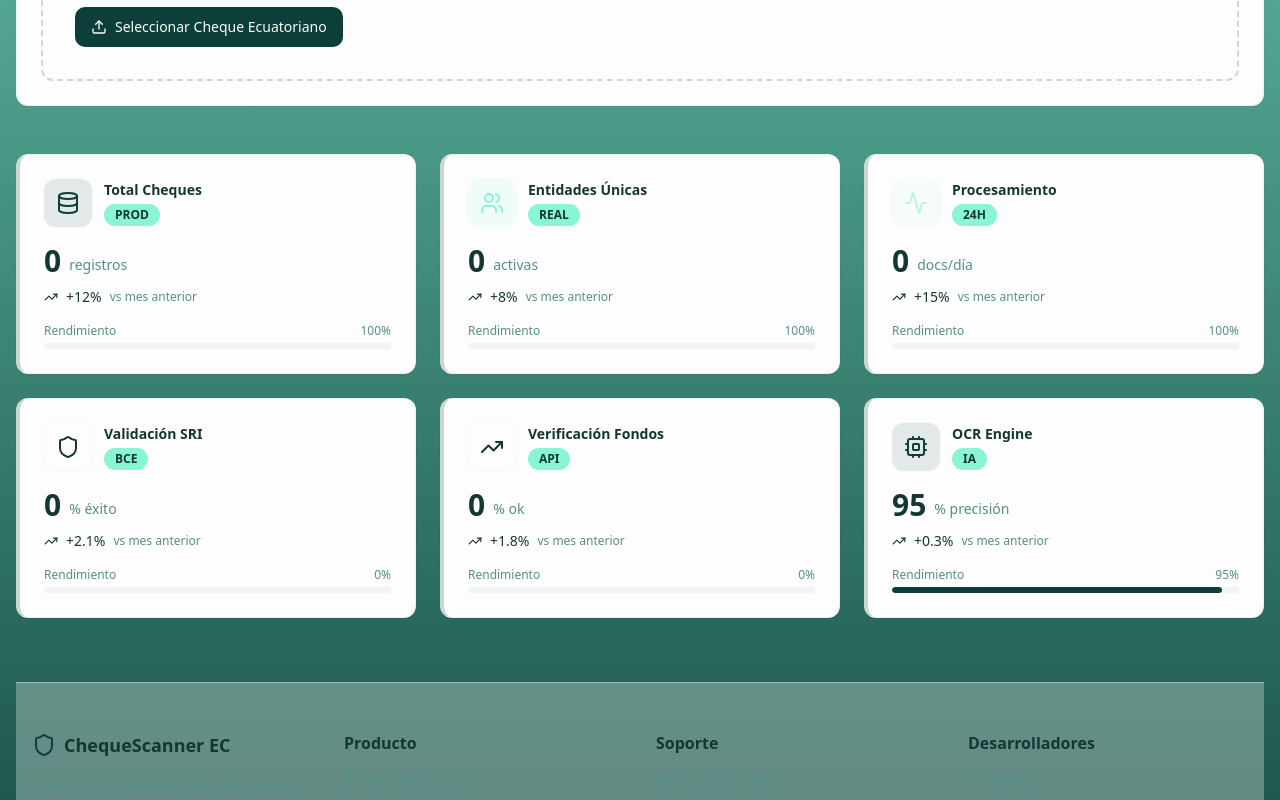
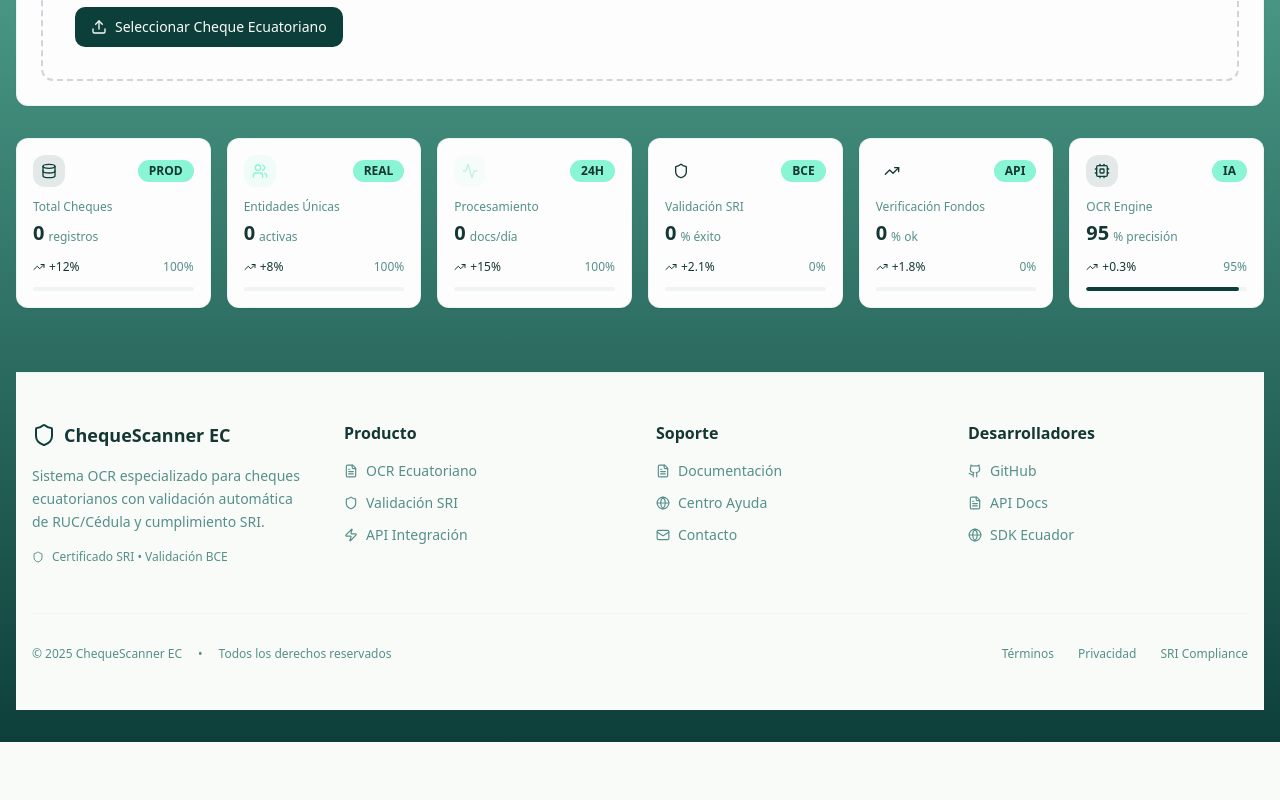
Before and after one commit to potterzoom/swift-cheque-scan, a React (Vite) app: page / in a window 1280 px wide. Shown: the part 820-1620 px from the top of the page. After the commit the page ends 1562 px from the top, so only its background shows below. Built offline with nearby package versions, Linux system fonts and the light colour scheme.

Commit message:
Fix: Adjust button size and footer text color
The statistics buttons were too large and caused layout issues. They have been resized to fit within a more organized container. Additionally, the footer text color has been changed from white to black for better visibility.

```diff
--- a/src/components/layout/Footer.tsx
+++ b/src/components/layout/Footer.tsx
@@ -31,7 +31,7 @@ const Footer = () => {
   ];
 
   return (
-    <footer className="mt-16 border-t border-border/50 bg-card/30 backdrop-blur-sm">
+    <footer className="mt-16 border-t border-border/50 bg-background">
       <div className="container mx-auto px-4 py-12">
         <div className="grid grid-cols-1 md:grid-cols-4 gap-8">
           {/* Brand */}
--- a/src/components/layout/StatsGrid.tsx
+++ b/src/components/layout/StatsGrid.tsx
@@ -77,65 +77,55 @@ const StatsGrid = ({ stats }: StatsGridProps) => {
   ];
 
   return (
-    <div className="grid grid-cols-1 md:grid-cols-2 lg:grid-cols-3 gap-6 mt-12">
+    <div className="grid grid-cols-2 md:grid-cols-3 lg:grid-cols-6 gap-4 mt-8">
       {statsItems.map((item, index) => {
         const IconComponent = item.icon;
         return (
-          <Card key={index} className="card-natural hover:glow-effect transition-all duration-300 border-l-4 border-l-primary/20">
-            <CardContent className="p-6">
-              <div className="space-y-4">
-                {/* Header con badge */}
+          <Card key={index} className="card-natural hover:glow-effect transition-all duration-300">
+            <CardContent className="p-4">
+              <div className="space-y-3">
+                {/* Header compacto */}
                 <div className="flex items-center justify-between">
-                  <div className="flex items-center gap-3">
-                    <div className={`p-3 rounded-xl ${item.bgColor} ring-1 ring-border/20`}>
-                      <IconComponent className={`w-6 h-6 ${item.color}`} />
+                  <div className={`p-2 rounded-lg ${item.bgColor}`}>
+                    <IconComponent className={`w-4 h-4 ${item.color}`} />
                   </div>
-                    <div>
-                      <h3 className="font-semibold text-foreground text-sm">{item.label}</h3>
-                      <Badge variant="secondary" className="text-xs mt-1">
+                  <Badge variant="secondary" className="text-xs">
                     {item.badge}
                   </Badge>
                 </div>
-                  </div>
-                </div>
 
-                {/* Métricas principales */}
-                <div className="space-y-2">
-                  <div className="flex items-end gap-2">
-                    <span className="text-3xl font-bold text-foreground">
+                {/* Métrica principal */}
+                <div className="space-y-1">
+                  <p className="text-xs text-muted-foreground font-medium">{item.label}</p>
+                  <div className="flex items-end gap-1">
+                    <span className="text-xl font-bold text-foreground">
                       {item.value.toLocaleString()}
                     </span>
-                    <span className="text-sm text-muted-foreground pb-1">
+                    <span className="text-xs text-muted-foreground pb-0.5">
                       {item.metric}
-                    </span>
-                  </div>
-
-                  {/* Trend indicator */}
-                  <div className="flex items-center gap-2">
-                    <TrendingUp className="w-3.5 h-3.5 text-success" />
-                    <span className="text-sm font-medium text-success">
-                      {item.trend}
-                    </span>
-                    <span className="text-xs text-muted-foreground">
-                      vs mes anterior
                     </span>
                   </div>
                 </div>
 
-                {/* Progress bar */}
-                <div className="space-y-1">
-                  <div className="flex justify-between text-xs text-muted-foreground">
-                    <span>Rendimiento</span>
-                    <span>{item.metric.includes('%') ? item.value : '100'}%</span>
+                {/* Trend compacto */}
+                <div className="flex items-center justify-between text-xs">
+                  <div className="flex items-center gap-1">
+                    <TrendingUp className="w-3 h-3 text-success" />
+                    <span className="font-medium text-success">{item.trend}</span>
                   </div>
-                  <div className="h-1.5 bg-muted rounded-full overflow-hidden">
+                  <span className="text-muted-foreground">
+                    {item.metric.includes('%') ? item.value : '100'}%
+                  </span>
+                </div>
+
+                {/* Progress bar compacto */}
+                <div className="h-1 bg-muted rounded-full overflow-hidden">
                   <div
                     className={`h-full ${item.color.replace('text-', 'bg-')} rounded-full transition-all duration-500`}
                     style={{
                       width: `${item.metric.includes('%') ? item.value : Math.min(100, (item.value / Math.max(item.value, 100)) * 100)}%`
                     }}
                   />
-                  </div>
                 </div>
               </div>
             </CardContent>
```
Lines whose indentation alone changed are shown as unchanged.
